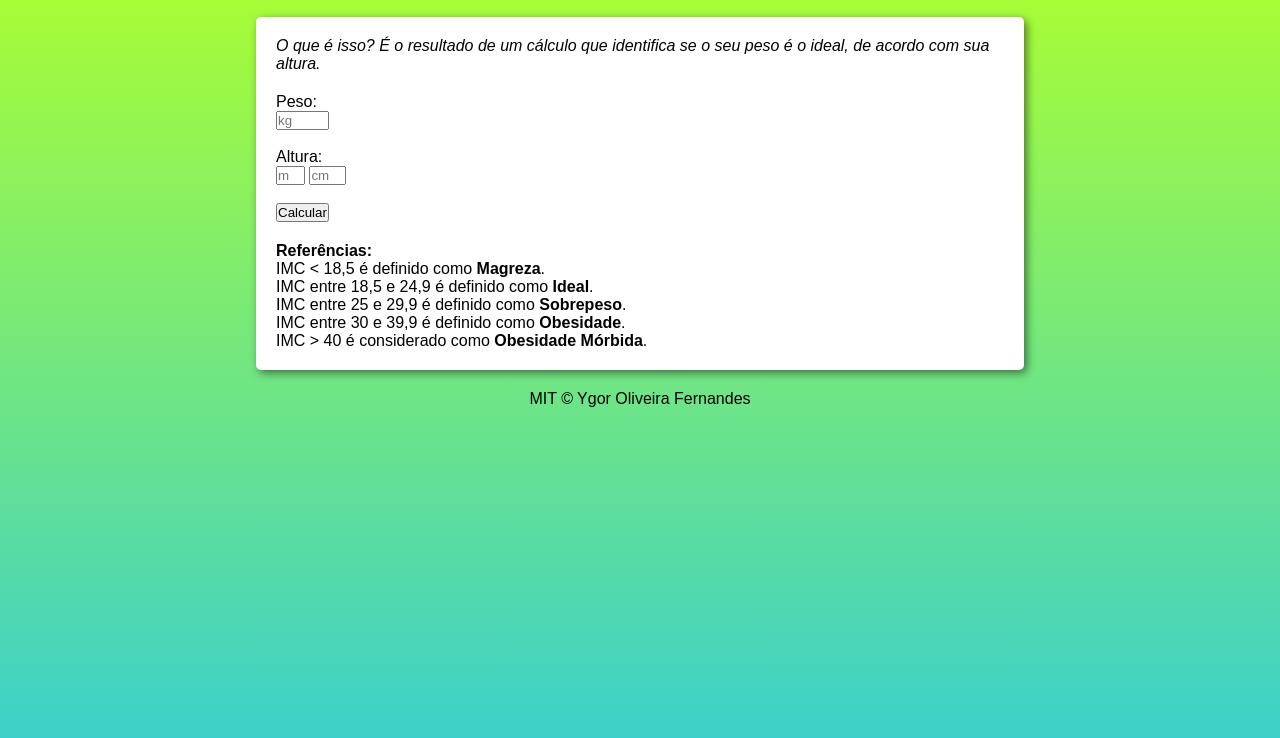
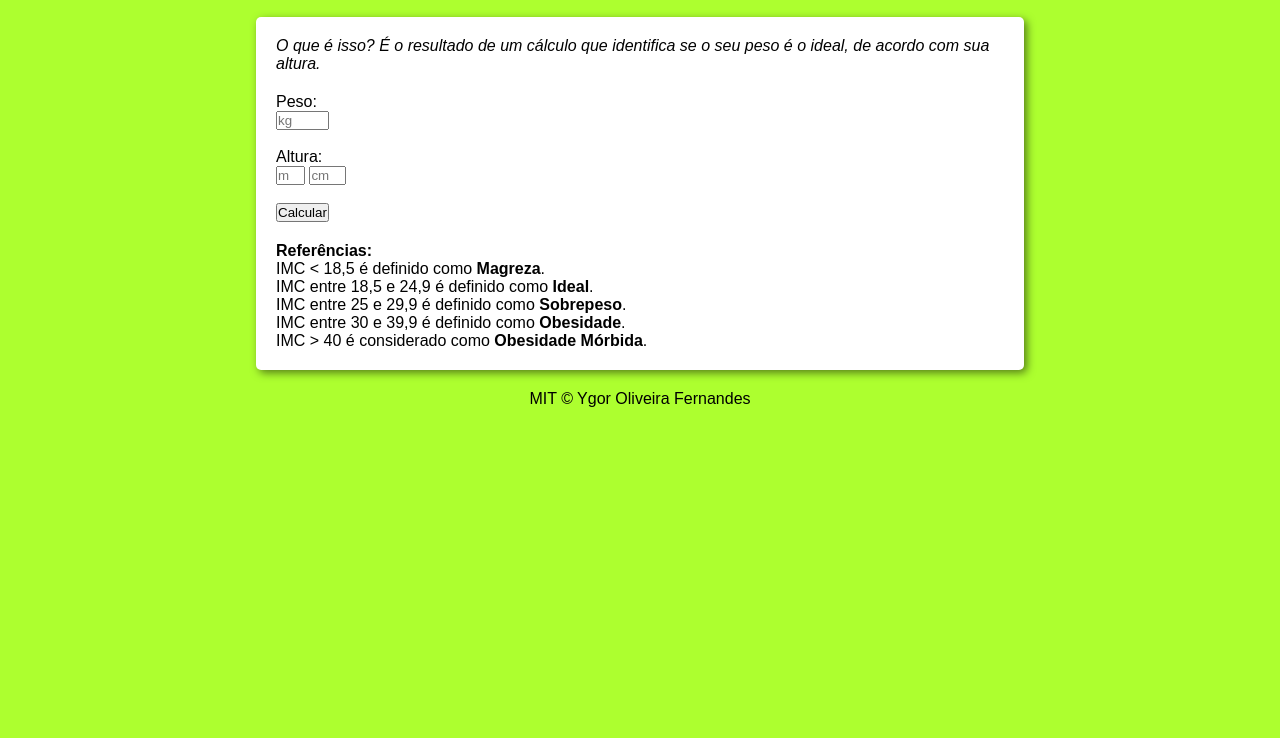
Before and after one commit to ygorfdes/seu-imc, a plain HTML site: page index.html in a window 1280 px wide. Shown: the part 60-798 px from the top of the page. Drawn offline with Linux system fonts and the light colour scheme.

Commit message:
Ajustes no Layout

```diff
--- a/style.css
+++ b/style.css
@@ -1,8 +1,6 @@
 html, body {
-    background: linear-gradient(rgb(173, 255, 47), rgb(57, 207, 207));
-    background-repeat: no-repeat;
+    background: rgb(173, 255, 47);
     text-align: center;
-    height: 100%;
 }
 
 header, footer, form {
```
